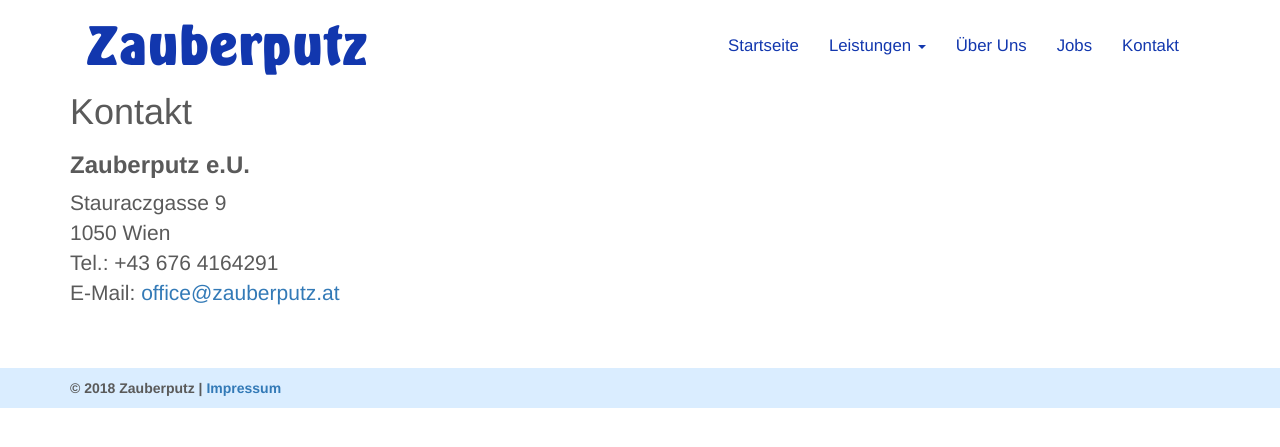
After one commit to Stefan-Ilic/zauberputz-website, a PHP site: page /kontakt.php in a window 1280 px wide. The commit adds this page. Shown: the top 447 px of the page. Run offline with PHP 8.4, Linux system fonts and the light colour scheme.

Commit message:
Add "Kontakt" page

```diff
--- a/css/style.css
+++ b/css/style.css
@@ -146,3 +146,15 @@ footer {
         margin-right: auto;
     }
 }
+
+/*****************************************/
+/* Kontakt */
+/*****************************************/
+
+#kontakt p {
+    font-size: 1.5em;
+}
+
+#kontakt h3 {
+    font-weight: bold;
+}
--- /dev/null
+++ b/kontakt.php
@@ -0,0 +1,24 @@
+<!DOCTYPE html>
+<html lang="de">
+
+<head>
+    <title>Kontakt</title>
+    <?php include("head.php"); ?>
+</head>
+
+<body id="kontakt">
+<div class="container">
+    <?php include("navbar.php"); ?>
+
+    <h1>Kontakt</h1>
+    <h3><?= $company_name ?></h3>
+    <p>
+        <?= $street ?> <br/>
+        <?= $postcode ?> <?= $city ?><br/>
+        Tel.: <?= $telephone_number ?> <br/>
+        E-Mail: <a href="mailto:<?= $email ?>"><?= $email ?></a>
+    </p>
+</div>
+<?php include("footer.php"); ?>
+</body>
+</html>
--- a/navbar.php
+++ b/navbar.php
@@ -23,7 +23,7 @@
                 </li>
                 <li><a class="navbar-item" href="#"> Über Uns </a></li>
                 <li><a class="navbar-item" href="#"> Jobs </a></li>
-                <li><a class="navbar-item" href="#"> Kontakt </a></li>
+                <li><a class="navbar-item" href="kontakt.php"> Kontakt </a></li>
             </ul>
         </div>
     </div>
```
